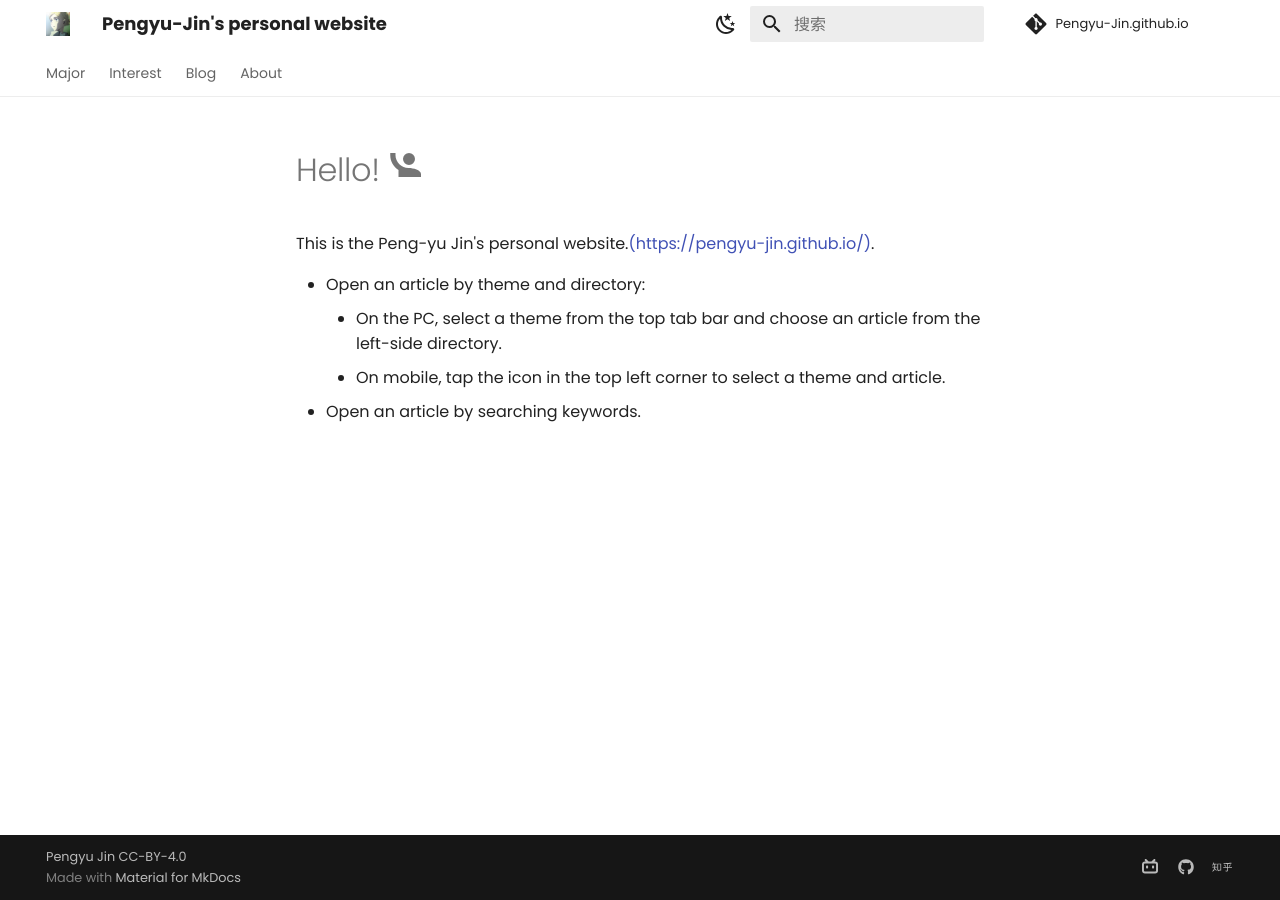
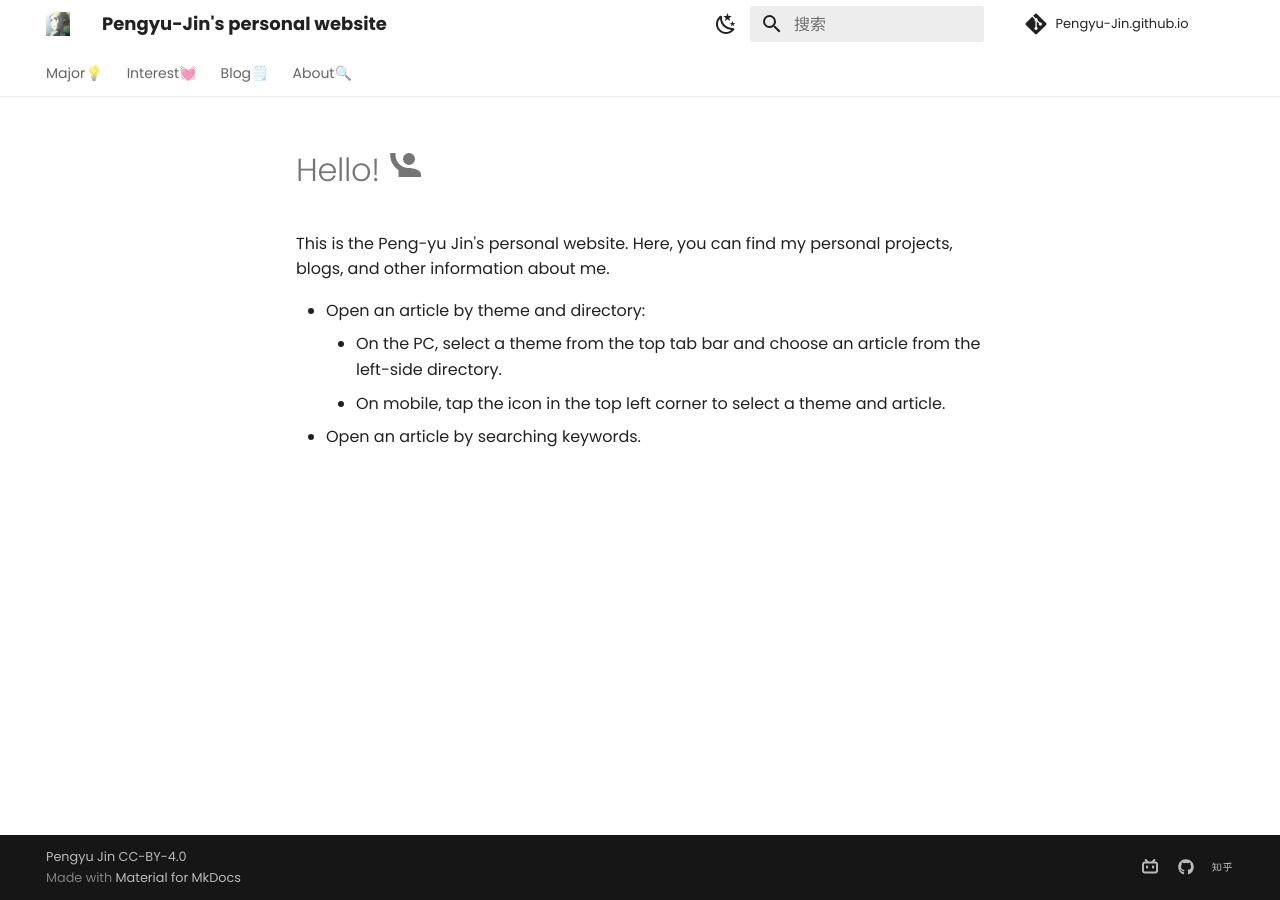
Before and after one commit to Pengyu-Jin/Pengyu-Jin.github.io, an MkDocs documentation site: the page built from docs/index.md, in a window 1280 px wide. Built offline with MkDocs 1.6.1 and Material for MkDocs 9.7.7, drawn with Linux system fonts in a browser that asks for light colours; comment, search, counter and statistics services are not loaded.

Commit message:
20250102-a

```diff
--- a/docs/index.md
+++ b/docs/index.md
@@ -1,6 +1,6 @@
 # Hello!  :material-human-greeting-variant:
 
-This is the Peng-yu Jin's personal website.[(https://pengyu-jin.github.io/)](https://pengyu-jin.github.io/){:target="_blank"}.
+This is the Peng-yu Jin's personal website. Here, you can find my personal projects, blogs, and other information about me.
 
 - Open an article by theme and directory:
     - On the PC, select a theme from the top tab bar and choose an article from the left-side directory.
--- a/mkdocs.yml
+++ b/mkdocs.yml
@@ -6,7 +6,7 @@ site_description: 靳鹏宇的个人网站
 
 #[Navigation]
 nav:
-  - Major:
+  - Major💡:
       - major/index.md
       - Research: major/research/research.md
       - EE:
@@ -26,7 +26,7 @@ nav:
       - Mathmatic: major/math/math.md
 
 
-  - Interest:
+  - Interest💓:
       - interest/index.md
       - programming:
           - Python: interest/programming/Python.md
@@ -42,10 +42,10 @@ nav:
       - markdown grammar: interest/markdown/markdown.md
       - 党建: interest/party building/info.md
 
-  - Blog:
+  - Blog🗒️:
       - blog/index.md
 
-  - About:
+  - About🔍:
       - about/index.md
       - bio:
           - CV: about/personal profile/cv.md
```
